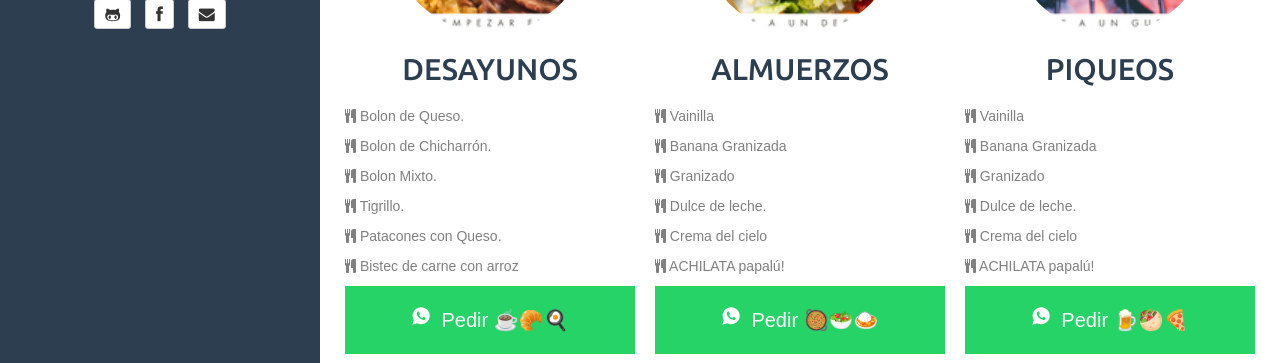
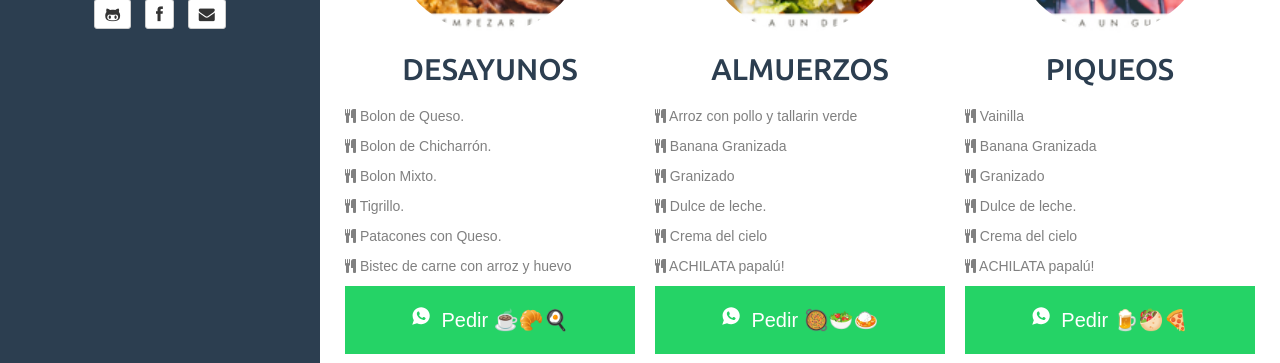
Before and after one commit to Roway007/Roway007.github.io, a Jekyll site: the page built from index.html, in a window 1280 px wide and 1212 px high. Shown: the part 387-750 px from the top of the window. Built offline with Jekyll 4.4.1, drawn with Linux system fonts in a browser that asks for light colours; the list of posts is cut into pages by our own code; comment, search, counter and statistics services are not loaded.

Commit message:
Update index.html

```diff
--- a/index.html
+++ b/index.html
@@ -66,7 +66,7 @@ tagline:
 					</p>
 					<p>
 						<i class="fa fa-cutlery"></i>
-						Bistec de carne con arroz
+						Bistec de carne con arroz y huevo
 					</p>
 					<a href="https://wa.me/5930990291804?text=!%20ESCRIBEME%20PARA%20QUE%20PUEDAS%20PEDIR%20TU%20DESAYUNO%20!">
 						<ion-icon name="logo-whatsapp"></ion-icon>
@@ -83,7 +83,7 @@ tagline:
 					<h2>ALMUERZOS</h2>
 					<p>
 						<i class="fa fa-cutlery"></i>
-						Vainilla
+						Arroz con pollo y tallarin verde
 					</p>
 					<p>
 						<i class="fa fa-cutlery"></i>
```
